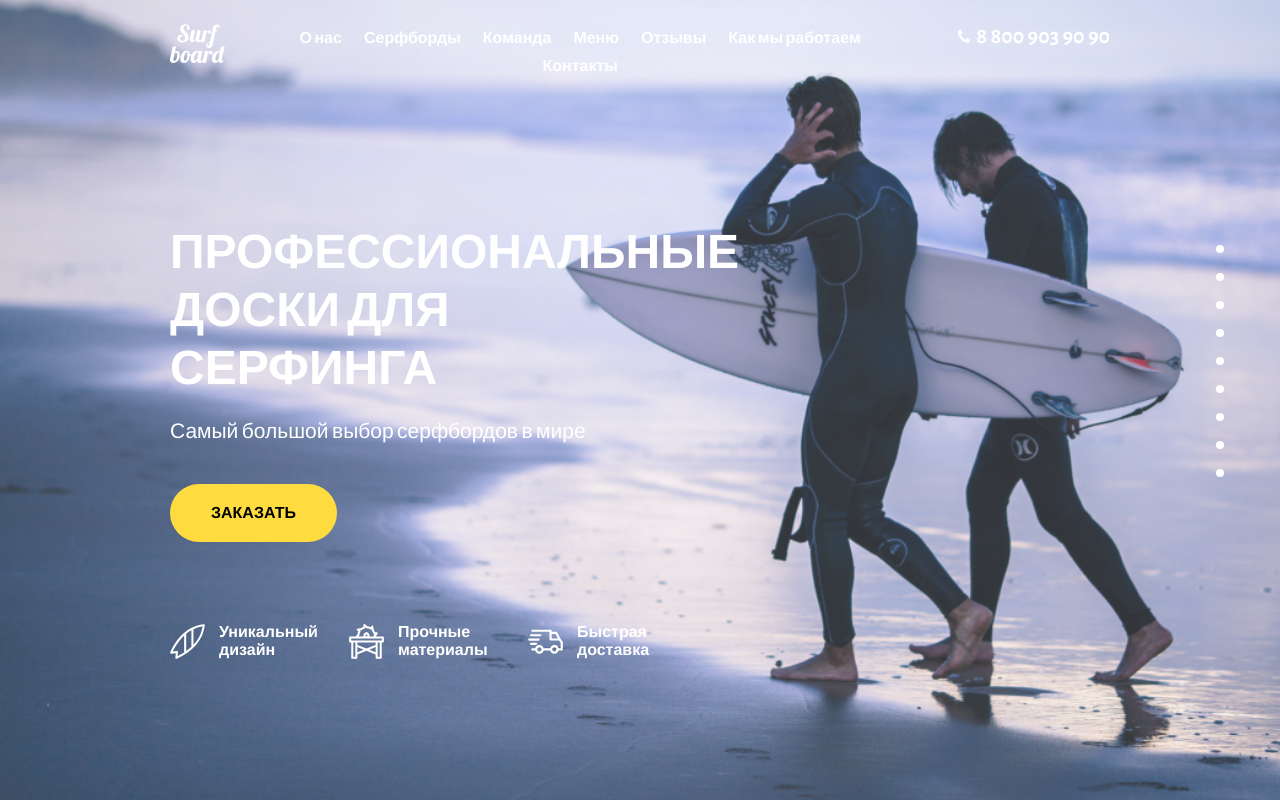
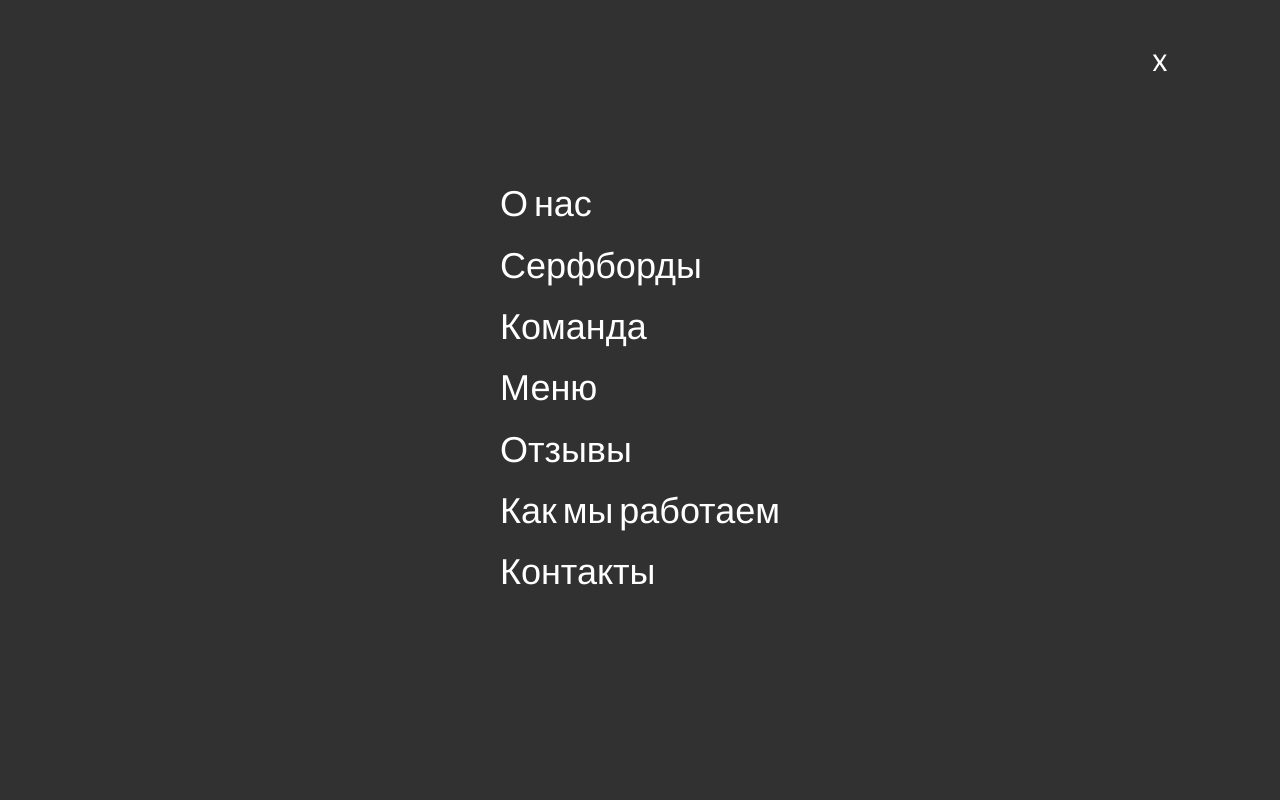
Before and after one commit to semka25sanya/Surfboard, a plain HTML site: page index.html in a window 1280 px wide. Shown: the top 800 px of the page. Drawn offline with nearby package versions, Linux system fonts and the light colour scheme.

Commit message:
fullscreen

```diff
--- a/index.html
+++ b/index.html
@@ -471,7 +471,7 @@
       <li class="fixed-menu__item"> <a href="" class="fixed-menu__link"></a></li>
     </ul>
   </nav>
-  <!-- <section class="section fullscreen-menu" id="fullscreenmenu">
+  <section class="section fullscreen-menu" id="fullscreenmenu">
     <a href="" class="fullscreen-menu__close" id="closebutton">x</a>
     <ul class="fullscreen-menu__list">
 <li class="fullscreen-menu__item">
@@ -496,7 +496,7 @@
   <a href="" class="fullscreen-menu__link">Контакты</a>
 </li>
     </ul>
-  </section> -->
+  </section>
   <script src="./index.js"></script>
 </body>
 </html>
```
